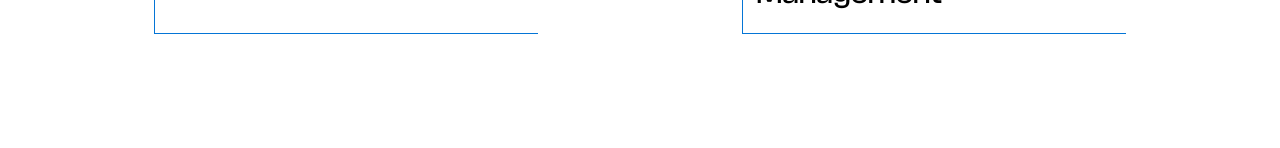
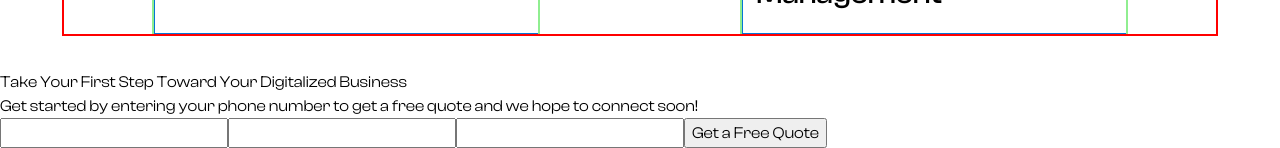
Before and after one commit to mukullmennr/mennrtel, a Next.js app: page / in a window 1280 px wide. Shown: the part 2102-2250 px from the top of the page. Before the commit the page ends 2172 px from the top, so only its background shows below. Built offline with nearby package versions, Linux system fonts and the light colour scheme.

Commit message:
accordion

```diff
--- /dev/null
+++ b/src/components/Form.tsx
@@ -0,0 +1,25 @@
+import React from "react";
+
+export default function Form() {
+    return (
+        <div>
+            <div>
+                <div>
+                    <p>Take Your First Step Toward Your Digitalized Business</p>
+                    <p>
+                        Get started by entering your phone number to get a free
+                        quote and we hope to connect soon!
+                    </p>
+                </div>
+                <div>
+                    <form>
+                        <input type="text" />
+                        <input type="text" />
+                        <input type="text" />
+                        <button>Get a Free Quote</button>
+                    </form>
+                </div>
+            </div>
+        </div>
+    );
+}
--- a/src/components/Main.tsx
+++ b/src/components/Main.tsx
@@ -4,6 +4,7 @@ import { offers } from "@/data/components/offer.js";
 import { sol } from "@/data/components/sol_list.js";
 import Empower_card from "@/components/Empower_card";
 import Sol_list from "@/components/Sol_list";
+import Form from "@/components/Form";
 const Main = () => {
     return (
         <>
@@ -86,6 +87,7 @@ const Main = () => {
             <div className={`container sol_list`}>
                 <Sol_list ques={sol.data}>{sol.heading}</Sol_list>
             </div>
+            <Form />
         </>
     );
 };
--- a/src/components/sol_list.module.scss
+++ b/src/components/sol_list.module.scss
@@ -10,7 +10,7 @@
         padding-block: clamp(2.26rem, 2vw, 3.96rem);
 
         .accordion_root {
-            // outline: 2px solid red;
+            outline: 2px solid red;
             // max-width: 30em;
             display: grid;
             gap: clamp(1.41rem, 2vw, 2.06rem);
@@ -19,7 +19,7 @@
             justify-content: space-around;
 
             .accordion_item {
-                // outline: 2px solid red;
+                outline: 2px solid lightgreen;
                 width: clamp(24em, 30vw, 30em);
                 border-bottom: 0.0625rem solid #0475d6;
                 border-left: 0.0625rem solid #0475d6;
```
Also changed, not shown: src/components/form.module.scss (added).
